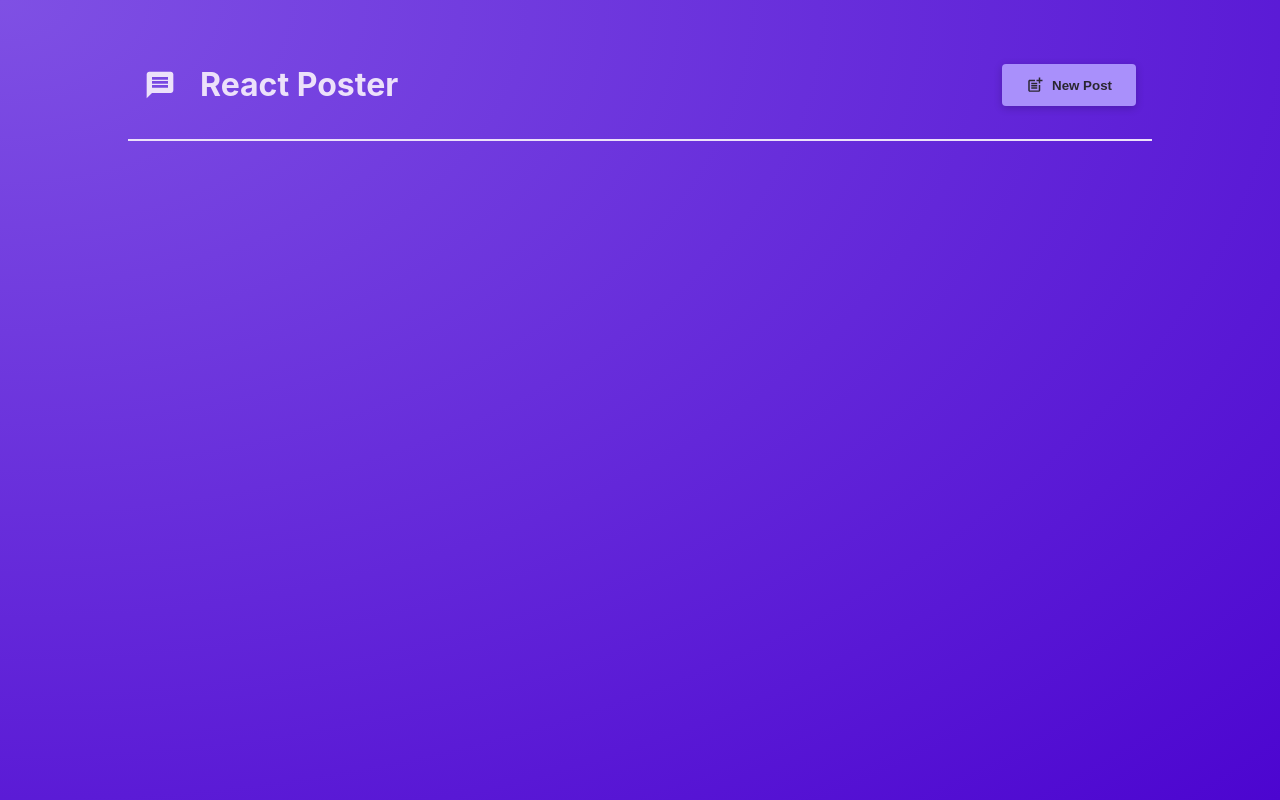
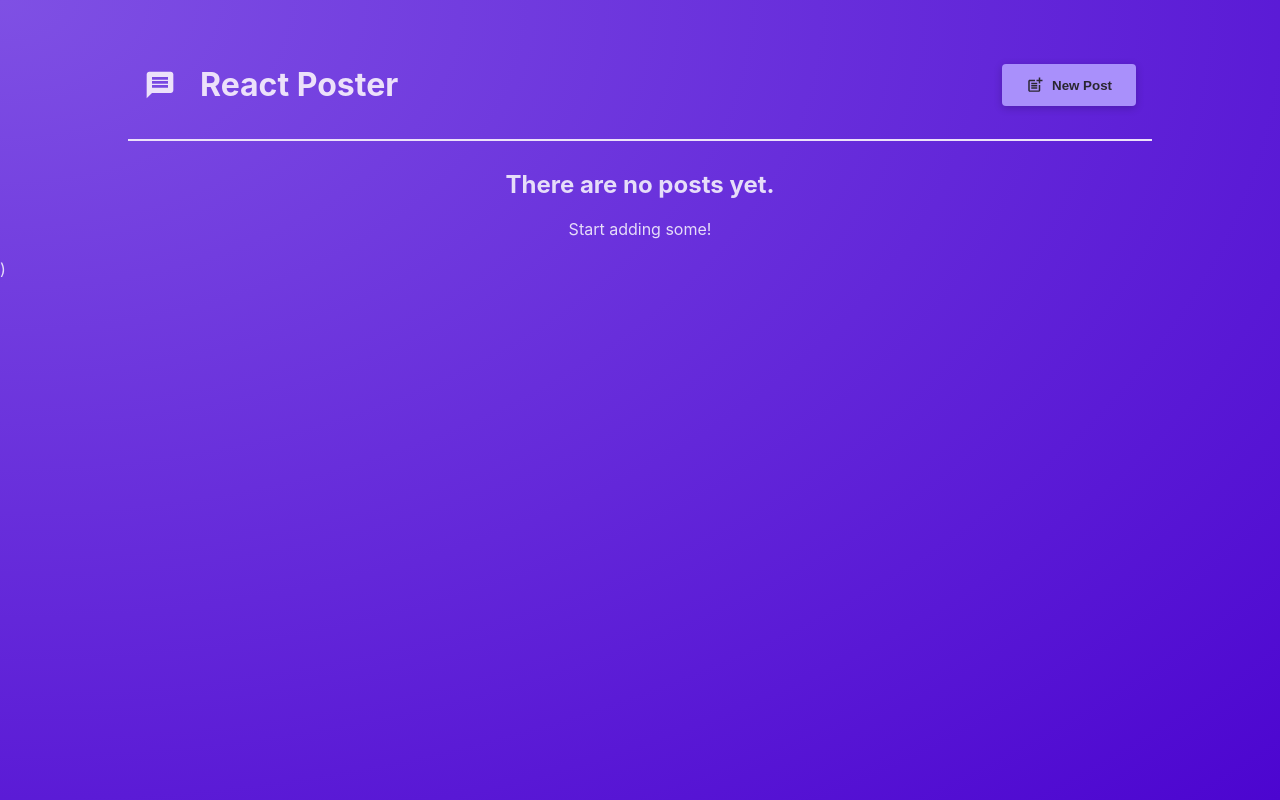
Before and after one commit to Mapinko/react-crash-course, a React (Vite) app in the folder react-crash-course/: page / in a window 1280 px wide. Built offline with nearby package versions, Linux system fonts and the light colour scheme.

Commit message:
fix: render posts conditionally

```diff
--- a/react-crash-course/src/components/PostsList/PostsList.module.css
+++ b/react-crash-course/src/components/PostsList/PostsList.module.css
@@ -8,3 +8,7 @@
    grid-template-columns: repeat(3, 30%);
    justify-content: center;
 }
+
+.noPosts{
+   text-align: center;
+}
--- a/react-crash-course/src/components/PostsList/index.jsx
+++ b/react-crash-course/src/components/PostsList/index.jsx
@@ -1,4 +1,4 @@
-import React, { useState } from 'react';
+import { useState } from 'react';
 import Modal from '../Modal';
 import NewPost from '../NewPost';
 import Post from '../Post';
@@ -30,11 +30,23 @@
       <>
          {modalContent}
 
-         <ul className={classes.posts}>
-            {posts.map((post, index) => (
-               <Post key={index}  author={post.author} body={post.body}/>
-            ))}
-         </ul>
+         {
+            posts.length > 0 && (
+               <ul className={classes.posts}>
+                     {posts.map((post, index) => (
+                        <Post key={index} author={post.author} body={post.body} />
+                     ))}
+               </ul>
+            )
+         }
+         { posts.length === 0 &&
+            (   <div className={classes.noPosts}>
+                  <h2>There are no posts yet.</h2>
+                  <p>Start adding some!</p>
+               </div>)
+         }
+
+            )
       </>
    );
 }
```
